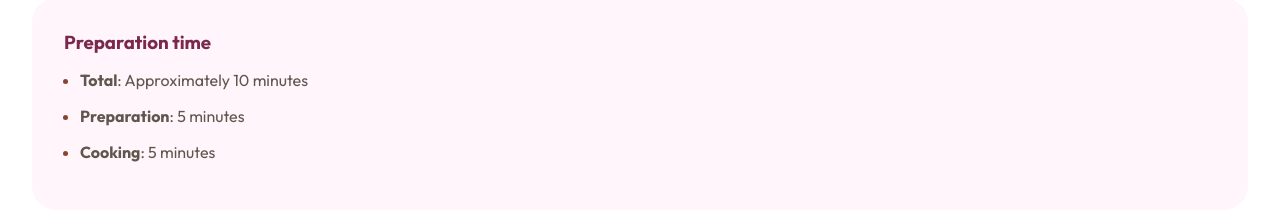
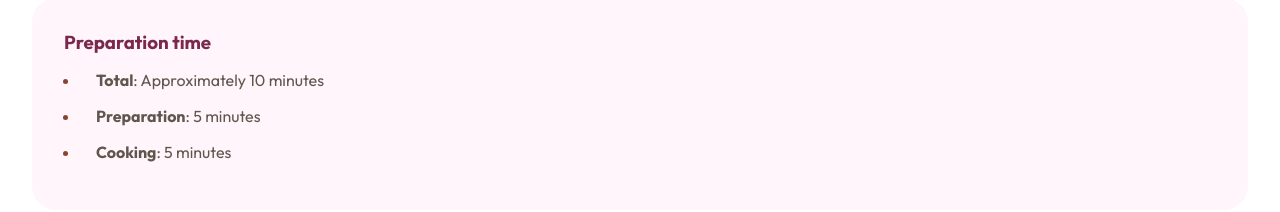
Before and after one commit to nasehqusyairy/recipe-page-challenge, a plain HTML site: page index.html in a window 1280 px wide. Shown: the part 725-937 px from the top of the page. Drawn offline with Linux system fonts and the light colour scheme.

Commit message:
Add padding to list items for improved spacing

```diff
--- a/index.html
+++ b/index.html
@@ -107,6 +107,10 @@
 
     li::marker {
       font-weight: 700;
+    }
+
+    li {
+      padding-left: 1rem;
     }
 
     .alert {
```
